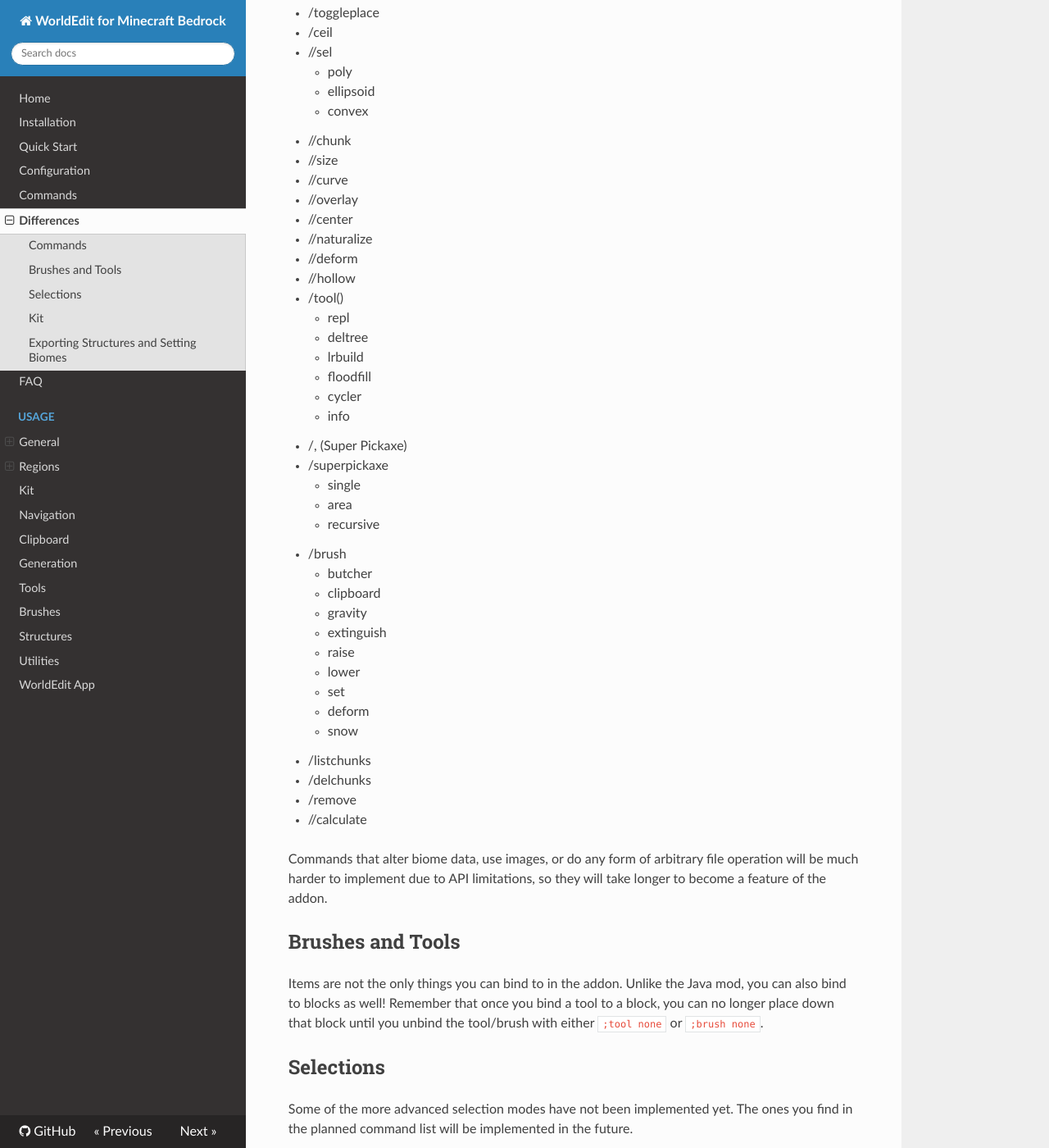
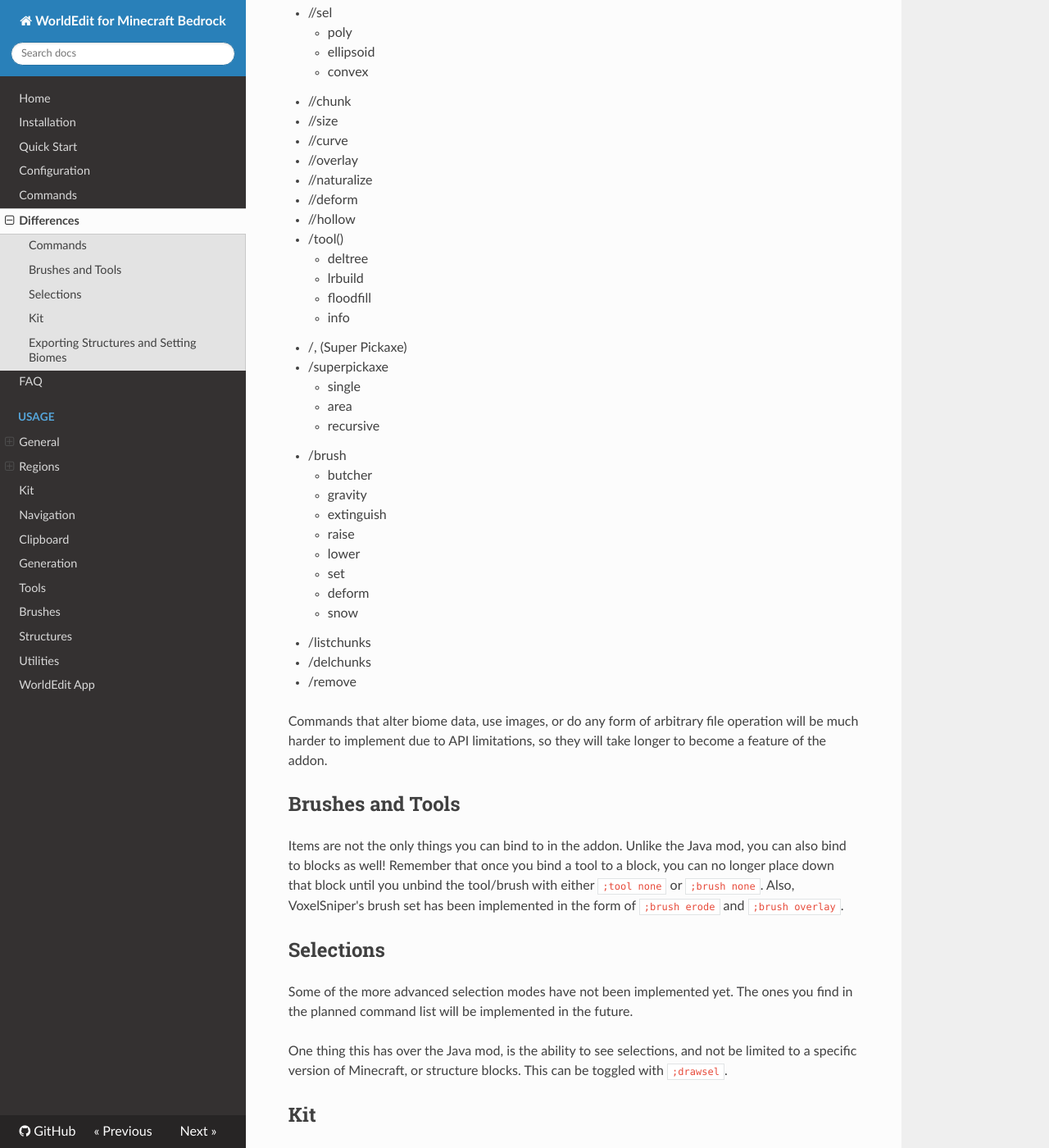
Before and after one commit to SIsilicon/WorldEdit-BE-Docs, an MkDocs documentation site: the page built from docs/differences.md, in a window 1280 px wide and 1400 px high, scrolled down 332 px. Shown: the whole window at 82% size. Built offline with MkDocs 1.6.1, drawn with Linux system fonts in a browser that asks for light colours; nearby versions of some CDN libraries.

Commit message:
More updates according to 0.8

```diff
--- a/docs/differences.md
+++ b/docs/differences.md
@@ -6,8 +6,6 @@
 
 The following commands are planned to be implemented.
 
-- /toggleplace
-- /ceil
 - //sel
     - poly
     - ellipsoid
@@ -16,16 +14,13 @@
 - //size
 - //curve
 - //overlay
-- //center
 - //naturalize
 - //deform
 - //hollow
 - /tool()
-    - repl
     - deltree
     - lrbuild
     - floodfill
-    - cycler
     - info
 - /, (Super Pickaxe)
 - /superpickaxe
@@ -34,7 +29,6 @@
     - recursive
 - /brush
     - butcher
-    - clipboard
     - gravity
     - extinguish
     - raise
@@ -45,13 +39,13 @@
 - /listchunks
 - /delchunks
 - /remove
-- //calculate
 
 Commands that alter biome data, use images, or do any form of arbitrary file operation will be much harder to implement due to API limitations, so they will take longer to become a feature of the addon.
 
 ## Brushes and Tools
 
 Items are not the only things you can bind to in the addon. Unlike the Java mod, you can also bind to blocks as well! Remember that once you bind a tool to a block, you can no longer place down that block until you unbind the tool/brush with either `;tool none` or `;brush none`.
+Also, VoxelSniper's brush set has been implemented in the form of `;brush erode` and `;brush overlay`.
 
 ## Selections
 
```
Also changed, not shown: docs/configuration.md (+2 -2 lines).
